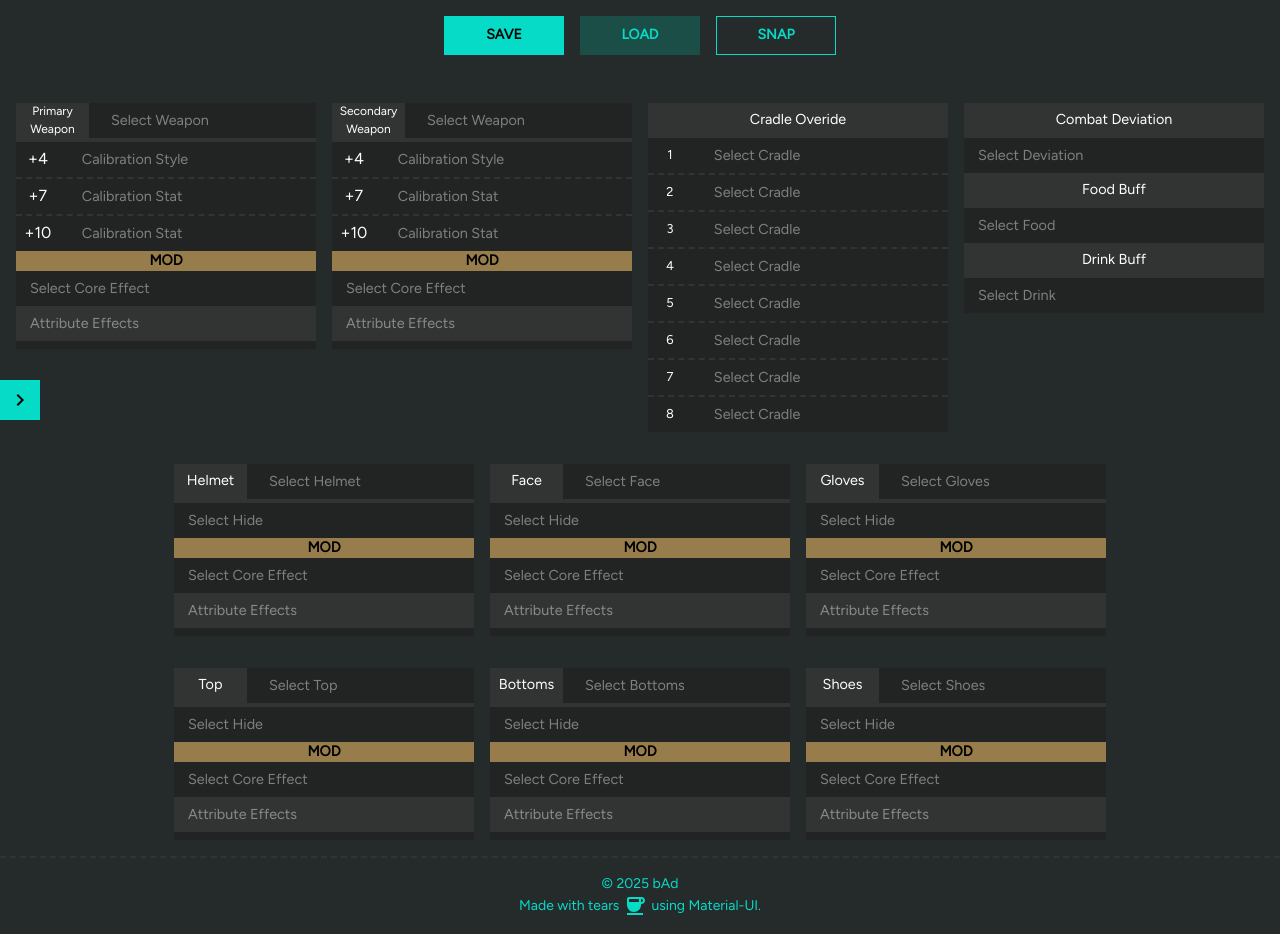
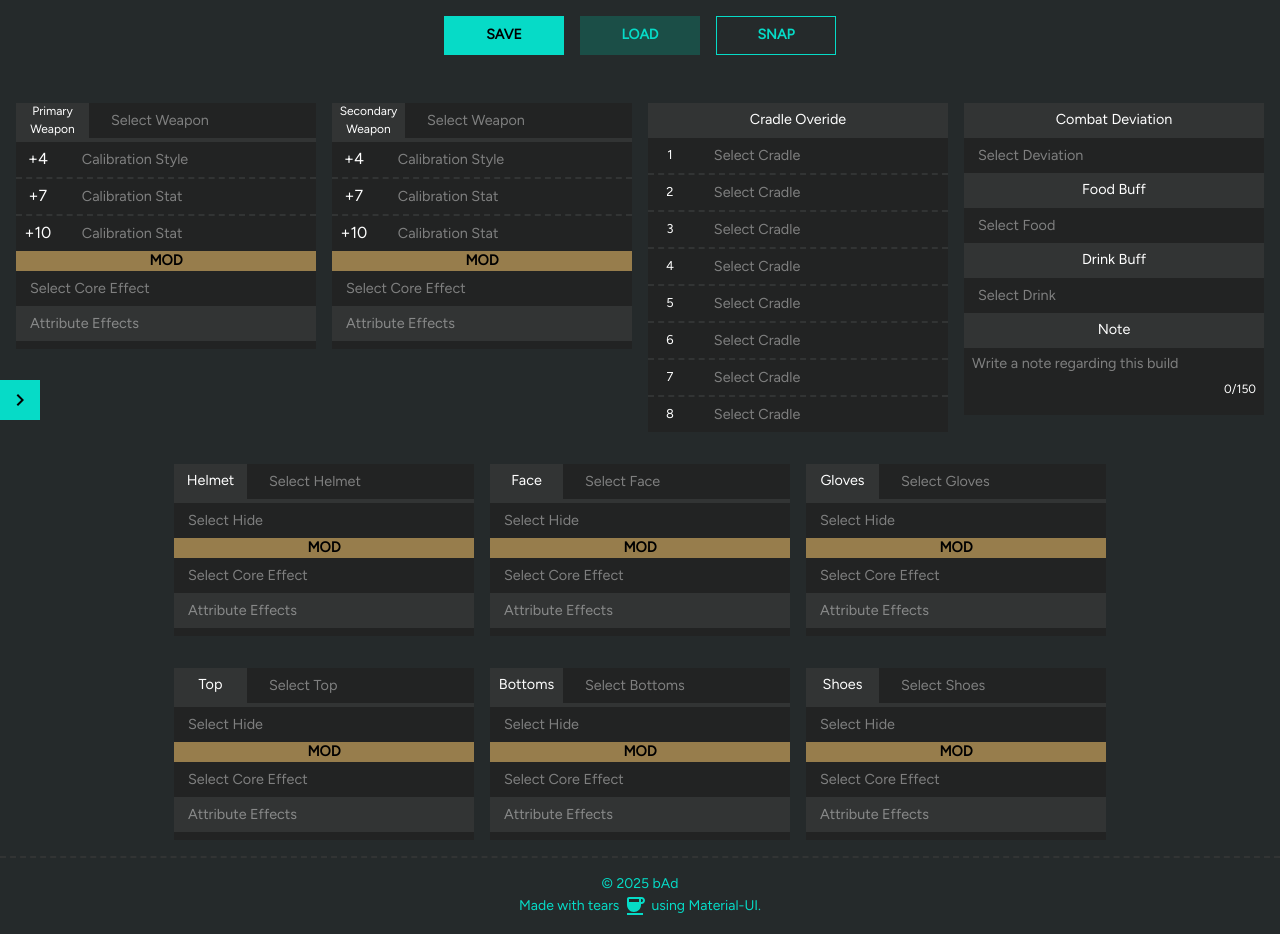
Before and after one commit to ayobad7/once-fragment, a React (Vite) app: page / in a window 1280 px wide. Built offline with nearby package versions, Linux system fonts and the light colour scheme.

Commit message:
add notes

```diff
--- a/src/components/Buff.jsx
+++ b/src/components/Buff.jsx
@@ -4,8 +4,8 @@ import React, {
   forwardRef,
   useImperativeHandle,
 } from 'react';
-import { Box, Typography, IconButton, TextField } from '@mui/material';
-import { DevOptions, FoodOptions, DrinkOptions, } from './options'; // Import the constants
+import { Box, Typography, TextField } from '@mui/material';
+import { DevOptions, FoodOptions, DrinkOptions } from './options';
 import StandardAutocomplete from './StandardAutocomplete';
 
 const Buff = forwardRef(({ onSave, onLoad }, ref) => {
@@ -15,6 +15,7 @@ const Buff = forwardRef(({ onSave, onLoad }, ref) => {
   const [selectedItem2BF, setSelectedItem2BF] = useState(null);
   const [inputValue3BF, setInputValue3BF] = useState('');
   const [selectedItem3BF, setSelectedItem3BF] = useState(null);
+  const [note, setNote] = useState(''); // ⬅️ New state for Note
 
   // Save current state whenever relevant changes occur
   useEffect(() => {
@@ -23,36 +24,42 @@ const Buff = forwardRef(({ onSave, onLoad }, ref) => {
         selectedItem1BF,
         selectedItem2BF,
         selectedItem3BF,
+        note, // ⬅️ Include note in save
       });
     }
   }, [
     selectedItem1BF,
     selectedItem2BF,
     selectedItem3BF,
+    note, // ⬅️ Trigger save when note changes
     onSave,
   ]);
 
   // Expose functionality through the `ref`
-  React.useImperativeHandle(ref, () => ({
+  useImperativeHandle(ref, () => ({
     resetState: () => {
       setSelectedItem1BF(null);
       setSelectedItem2BF(null);
       setSelectedItem3BF(null);
+      setNote(''); // ⬅️ Reset note
     },
     saveData: () => ({
       selectedItem1BF,
       selectedItem2BF,
       selectedItem3BF,
+      note, // ⬅️ Save note
     }),
     loadData: (data) => {
       setSelectedItem1BF(data?.selectedItem1BF ?? '');
       setSelectedItem2BF(data?.selectedItem2BF ?? '');
       setSelectedItem3BF(data?.selectedItem3BF ?? '');
+      setNote(data?.note ?? ''); // ⬅️ Load note
     },
   }));
 
   return (
     <Box sx={{ maxWidth: 300, margin: '0 auto', bgcolor: '#222323' }}>
+      {/* Combat Deviation */}
       <Box sx={{ display: 'flex', gap: 1, marginBottom: 0 }}>
         <Box
           sx={{
@@ -69,14 +76,7 @@ const Buff = forwardRef(({ onSave, onLoad }, ref) => {
           <Typography sx={{ fontSize: '0.9rem' }}>Combat Deviation</Typography>
         </Box>
       </Box>
-
-      <Box
-        sx={{
-          display: 'flex',
-          gap: 1,
-          marginBottom: 0,
-        }}
-      >
+      <Box sx={{ display: 'flex', gap: 1, marginBottom: 0 }}>
         <Box sx={{ width: '100%' }}>
           <StandardAutocomplete
             options={DevOptions}
@@ -89,6 +89,8 @@ const Buff = forwardRef(({ onSave, onLoad }, ref) => {
           />
         </Box>
       </Box>
+
+      {/* Food Buff */}
       <Box
         sx={{
           width: '100%',
@@ -98,19 +100,13 @@ const Buff = forwardRef(({ onSave, onLoad }, ref) => {
           display: 'flex',
           justifyContent: 'center',
           alignItems: 'center',
-          height: '35px', // Reduced height by 20%
-          fontSize: '0.9rem', // Reduced font size by 20%
+          height: '35px',
+          fontSize: '0.9rem',
         }}
       >
         <Typography sx={{ fontSize: '0.9rem' }}>Food Buff</Typography>
       </Box>
-      <Box
-        sx={{
-          display: 'flex',
-          gap: 1,
-          marginBottom: 0,
-        }}
-      >
+      <Box sx={{ display: 'flex', gap: 1, marginBottom: 0 }}>
         <Box sx={{ width: '100%' }}>
           <StandardAutocomplete
             options={FoodOptions}
@@ -123,6 +119,8 @@ const Buff = forwardRef(({ onSave, onLoad }, ref) => {
           />
         </Box>
       </Box>
+
+      {/* Drink Buff */}
       <Box
         sx={{
           width: '100%',
@@ -132,19 +130,13 @@ const Buff = forwardRef(({ onSave, onLoad }, ref) => {
           display: 'flex',
           justifyContent: 'center',
           alignItems: 'center',
-          height: '35px', // Reduced height by 20%
-          fontSize: '0.9rem', // Reduced font size by 20%
+          height: '35px',
+          fontSize: '0.9rem',
         }}
       >
         <Typography sx={{ fontSize: '0.9rem' }}>Drink Buff</Typography>
       </Box>
-      <Box
-        sx={{
-          display: 'flex',
-          gap: 1,
-          marginBottom: 0,
-        }}
-      >
+      <Box sx={{ display: 'flex', gap: 1, marginBottom: 0 }}>
         <Box sx={{ width: '100%' }}>
           <StandardAutocomplete
             options={DrinkOptions}
@@ -157,6 +149,75 @@ const Buff = forwardRef(({ onSave, onLoad }, ref) => {
           />
         </Box>
       </Box>
+
+      {/* Note Section */}
+      <Typography
+        sx={{
+          width: '100%',
+          bgcolor: '#323434',
+          color: '#ffffff',
+          textAlign: 'center',
+          display: 'flex',
+          justifyContent: 'center',
+          alignItems: 'center',
+          height: '35px',
+          fontSize: '0.9rem',
+        }}
+      >
+        Note
+      </Typography>
+      <TextField
+        multiline
+        maxRows={4}
+        inputProps={{
+          maxLength: 150,
+          style: {
+            fontSize: '0.9rem', // 👈 Set input font size
+            paddingLeft: '8px', // 👈 Add left padding
+            paddingRight: '8px', // 👈 Add right padding
+          },
+        }}
+        placeholder='Write a note regarding this build'
+        value={note}
+        onChange={(e) => setNote(e.target.value)}
+        fullWidth
+        variant='standard'
+        InputProps={{
+          style: {
+            color: '#ffffff', // White text
+          },
+          disableUnderline: false,
+          classes: {
+            underline: 'no-underline', // optional: style via class
+          },
+        }}
+        sx={{
+          '& .MuiInput-underline:before': {
+            borderBottomColor: 'transparent',
+          },
+          '& .MuiInput-underline:hover:not(.Mui-disabled):before': {
+            borderBottomColor: '#1976d2', // Blue on hover (MUI primary blue)
+          },
+          '& .MuiInput-underline:after': {
+            borderBottomColor: '#1976d2', // Blue on focus
+          },
+        }}
+      />
+      <Typography
+        variant='caption'
+        sx={{ color: '#aaa', textAlign: 'right', display: 'block', mb: 2 }}
+      >
+        <Box
+          sx={{
+            textAlign: 'right',
+            fontSize: '0.75rem',
+            color: '#ffffff',
+            pr: 1,
+          }}
+        >
+          {note.length}/150
+        </Box>
+      </Typography>
     </Box>
   );
 });
```
